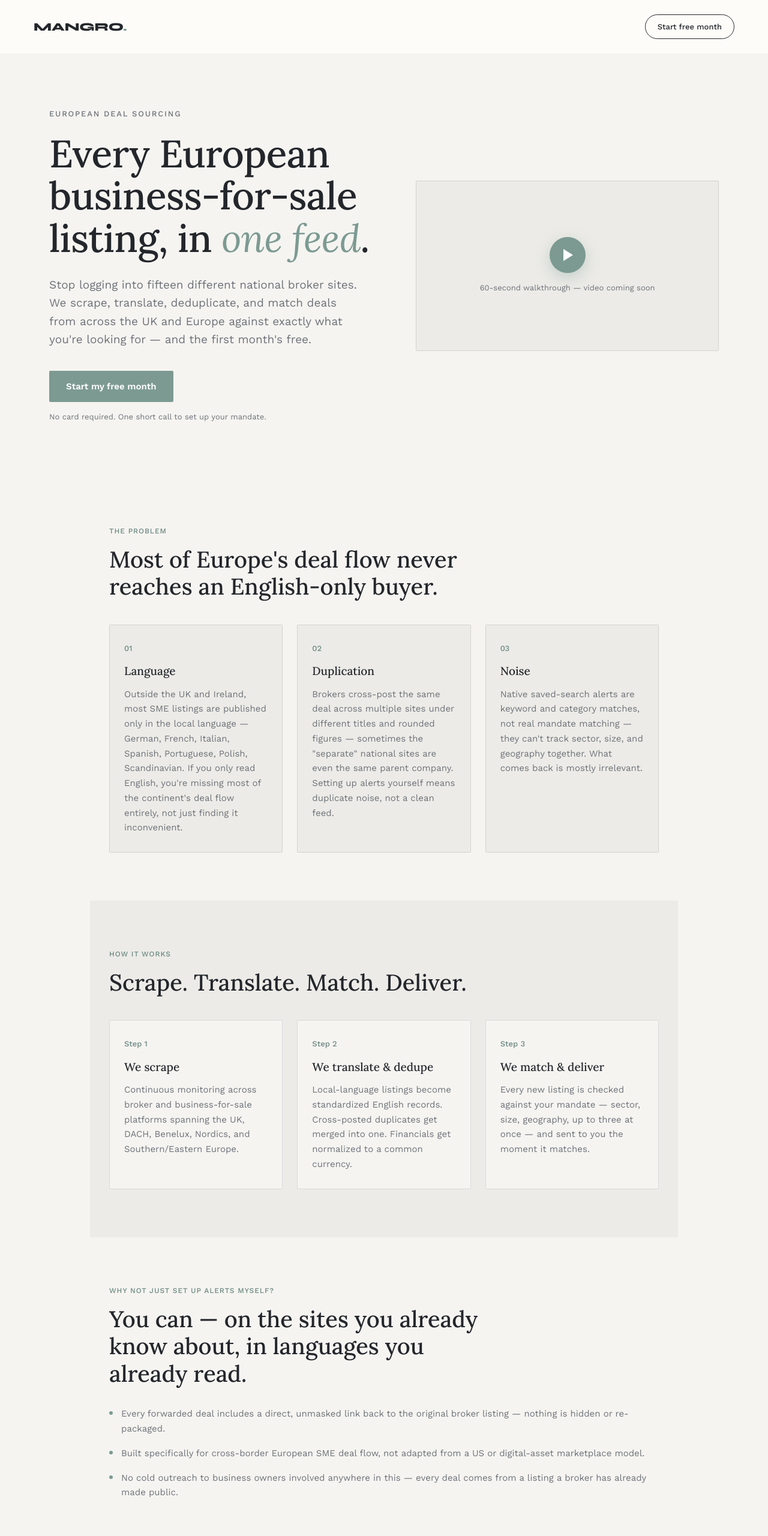
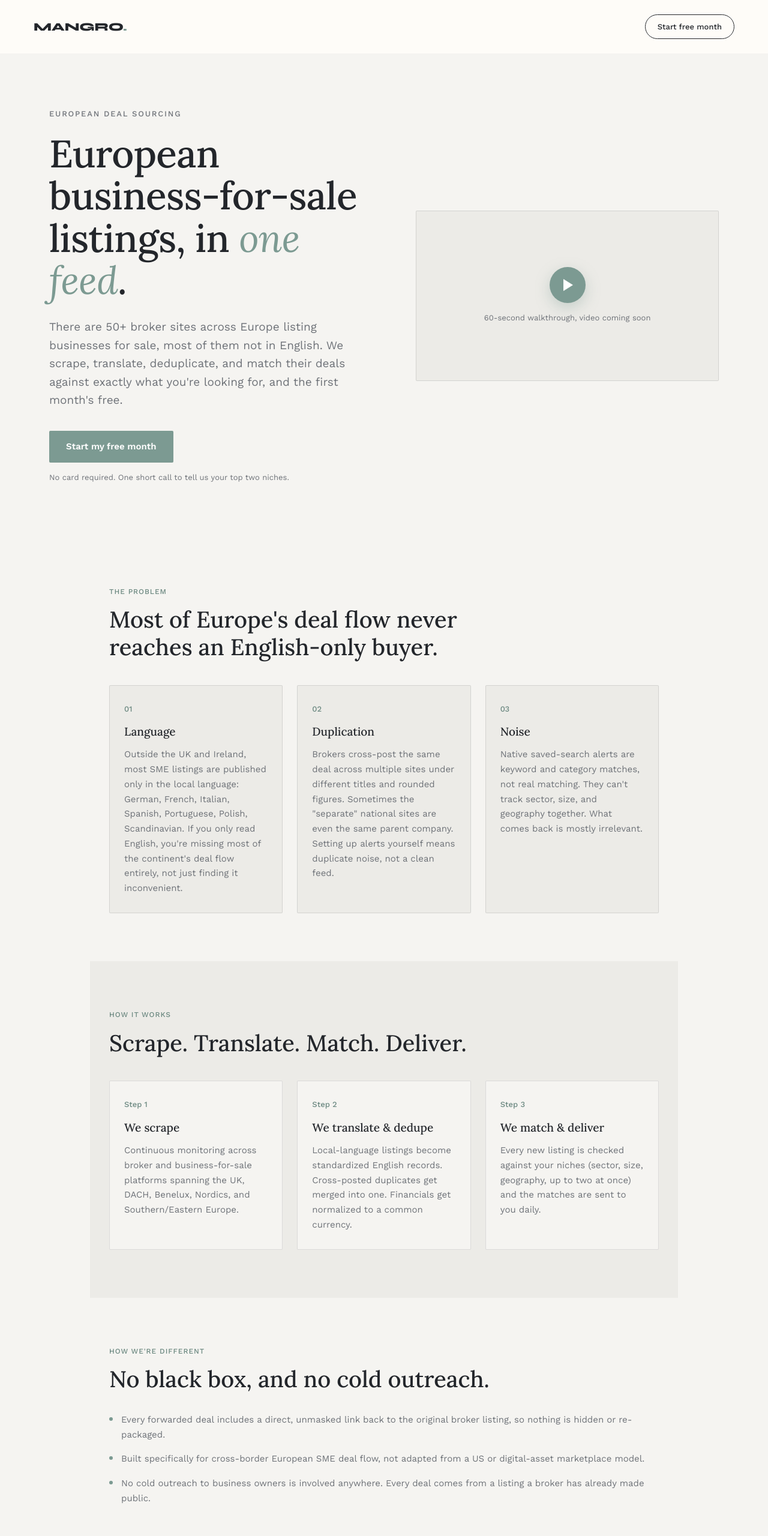
Before and after one commit to awarixo/mangro-systems, a plain HTML site: page deal-sourcing.html in a window 1280 px wide. Shown: the top 2560 px of the page at 60% size. Drawn offline with nearby package versions, Linux system fonts and the light colour scheme.

Commit message:
Update deal-sourcing copy: 50+ sites positioning, drop 'mandate' and em dashes, align with 2-niche daily-delivery offer
Co-Authored-By: Claude Sonnet 5.5 <noreply@anthropic.com>

```diff
--- a/deal-sourcing.html
+++ b/deal-sourcing.html
@@ -3,15 +3,15 @@
 <head>
 <meta charset="UTF-8">
 <meta name="viewport" content="width=device-width, initial-scale=1.0">
-<title>European Deal Sourcing, In One Feed — Mangrosystems</title>
-<meta name="description" content="We scrape, translate, and deduplicate business-for-sale listings from across the UK and Europe, matched to your acquisition mandate. First month free.">
+<title>European Deal Sourcing, In One Feed | Mangrosystems</title>
+<meta name="description" content="We scrape, translate, and deduplicate business-for-sale listings from across the UK and Europe, matched to the niches you're buying in. First month free.">
 <meta name="robots" content="index, follow">
 <link rel="canonical" href="https://mangrosystems.com/deal-sourcing.html">
 
 <meta property="og:type" content="website">
 <meta property="og:url" content="https://mangrosystems.com/deal-sourcing.html">
 <meta property="og:title" content="European Deal Sourcing, In One Feed">
-<meta property="og:description" content="Every European business-for-sale listing, translated, deduplicated, and matched to your mandate. First month free.">
+<meta property="og:description" content="European business-for-sale listings, translated, deduplicated, and matched to your niches. First month free.">
 
 <link rel="icon" href="/favicon.ico" sizes="any">
 <link rel="icon" type="image/png" sizes="32x32" href="/favicon-32x32.png">
@@ -328,18 +328,18 @@
   <div class="hero-grid">
     <div class="hero-copy">
       <div class="kicker">European Deal Sourcing</div>
-      <h1>Every European business-for-sale listing, in <em>one feed</em>.</h1>
-      <p class="hero-sub">Stop logging into fifteen different national broker sites. We scrape, translate, deduplicate, and match deals from across the UK and Europe against exactly what you're looking for — and the first month's free.</p>
+      <h1>European business-for-sale listings, in <em>one feed</em>.</h1>
+      <p class="hero-sub">There are 50+ broker sites across Europe listing businesses for sale, most of them not in English. We scrape, translate, deduplicate, and match their deals against exactly what you're looking for, and the first month's free.</p>
       <div class="hero-actions">
         <a href="https://cal.com/awariyusuf02/30min" target="_blank" rel="noopener" class="btn-primary">Start my free month</a>
       </div>
-      <p class="hero-note">No card required. One short call to set up your mandate.</p>
+      <p class="hero-note">No card required. One short call to tell us your top two niches.</p>
     </div>
     <div class="hero-video">
       <!-- VSL placeholder: replace this block with a <video src="..."> or embed iframe once filmed -->
       <div class="hero-video-placeholder">
         <div class="play-btn"></div>
-        <span>60-second walkthrough — video coming soon</span>
+        <span>60-second walkthrough, video coming soon</span>
       </div>
     </div>
   </div>
@@ -353,17 +353,17 @@
     <div class="card">
       <div class="num">01</div>
       <h3>Language</h3>
-      <p>Outside the UK and Ireland, most SME listings are published only in the local language — German, French, Italian, Spanish, Portuguese, Polish, Scandinavian. If you only read English, you're missing most of the continent's deal flow entirely, not just finding it inconvenient.</p>
+      <p>Outside the UK and Ireland, most SME listings are published only in the local language: German, French, Italian, Spanish, Portuguese, Polish, Scandinavian. If you only read English, you're missing most of the continent's deal flow entirely, not just finding it inconvenient.</p>
     </div>
     <div class="card">
       <div class="num">02</div>
       <h3>Duplication</h3>
-      <p>Brokers cross-post the same deal across multiple sites under different titles and rounded figures — sometimes the "separate" national sites are even the same parent company. Setting up alerts yourself means duplicate noise, not a clean feed.</p>
+      <p>Brokers cross-post the same deal across multiple sites under different titles and rounded figures. Sometimes the "separate" national sites are even the same parent company. Setting up alerts yourself means duplicate noise, not a clean feed.</p>
     </div>
     <div class="card">
       <div class="num">03</div>
       <h3>Noise</h3>
-      <p>Native saved-search alerts are keyword and category matches, not real mandate matching — they can't track sector, size, and geography together. What comes back is mostly irrelevant.</p>
+      <p>Native saved-search alerts are keyword and category matches, not real matching. They can't track sector, size, and geography together. What comes back is mostly irrelevant.</p>
     </div>
   </div>
 </section>
@@ -386,19 +386,19 @@
     <div class="card" style="background: var(--paper);">
       <div class="num">Step 3</div>
       <h3>We match &amp; deliver</h3>
-      <p>Every new listing is checked against your mandate — sector, size, geography, up to three at once — and sent to you the moment it matches.</p>
+      <p>Every new listing is checked against your niches (sector, size, geography, up to two at once) and the matches are sent to you daily.</p>
     </div>
   </div>
 </section>
 
 <!-- TRUST -->
 <section>
-  <div class="section-eyebrow">Why Not Just Set Up Alerts Myself?</div>
-  <h2>You can — on the sites you already know about, in languages you already read.</h2>
+  <div class="section-eyebrow">How We're Different</div>
+  <h2>No black box, and no cold outreach.</h2>
   <ul class="trust-list">
-    <li>Every forwarded deal includes a direct, unmasked link back to the original broker listing — nothing is hidden or re-packaged.</li>
+    <li>Every forwarded deal includes a direct, unmasked link back to the original broker listing, so nothing is hidden or re-packaged.</li>
     <li>Built specifically for cross-border European SME deal flow, not adapted from a US or digital-asset marketplace model.</li>
-    <li>No cold outreach to business owners involved anywhere in this — every deal comes from a listing a broker has already made public.</li>
+    <li>No cold outreach to business owners is involved anywhere. Every deal comes from a listing a broker has already made public.</li>
   </ul>
 </section>
 
@@ -407,23 +407,23 @@
   <div class="section-eyebrow">Questions</div>
   <div class="faq">
     <h3>Can't I just set up free alerts on a few sites myself?</h3>
-    <p>You can — on the sites you already know about, in languages you already read. The two things that are genuinely hard to do yourself: monitoring fifteen-plus fragmented national sites without creating that many accounts, and reading deals published only in German, French, Italian, or another language you don't speak. We do both automatically, and remove the duplicate noise that comes from brokers cross-posting the same deal in multiple places.</p>
+    <p>You can, on the sites you already know about, in languages you already read. The two things that are genuinely hard to do yourself: monitoring 50+ fragmented broker sites across Europe without creating that many accounts, and reading deals published only in German, French, Italian, or another language you don't speak. We do both automatically, and remove the duplicate noise that comes from brokers cross-posting the same deal in multiple places.</p>
   </div>
   <div class="faq">
     <h3>How is this different from a deal-origination or BD agency?</h3>
-    <p>We don't cold-contact business owners to manufacture off-market deals. This is sourced entirely from listings brokers have already made public. That means no multi-week ramp-up and no manufactured pipeline — matching starts as soon as your mandate is set.</p>
+    <p>We don't cold-contact business owners to manufacture off-market deals. This is sourced entirely from listings brokers have already made public. That means no multi-week ramp-up and no manufactured pipeline. Matching starts as soon as we know your niches.</p>
   </div>
 </section>
 
 <!-- TRIAL -->
 <section>
   <div class="section-eyebrow">Free Trial</div>
-  <h2>See what's actually listed against your mandate — free for 30 days.</h2>
+  <h2>See what's actually listed in your niches, free for 30 days.</h2>
   <div class="trial-box">
     <ul>
-      <li>30 days, full access — all your mandates, real-time delivery, direct source links</li>
+      <li>30 days, full access: up to two niches, daily delivery, direct source links</li>
       <li>No card required to start</li>
-      <li>One short call to set your mandate and go live</li>
+      <li>One short call to set your niches and go live</li>
     </ul>
     <p class="trial-price">After day 30, continues at €250/month unless cancelled.</p>
     <a href="https://cal.com/awariyusuf02/30min" target="_blank" rel="noopener" class="btn-primary">Start my free month</a>
@@ -433,7 +433,7 @@
 <!-- FINAL CTA -->
 <div class="cta-band">
   <div class="section-eyebrow">Get Started</div>
-  <h2>Your mandate, across every broker site in Europe.</h2>
+  <h2>Your niches, across Europe's broker sites.</h2>
   <p>One short call to set it up. First month's free either way.</p>
   <a href="https://cal.com/awariyusuf02/30min" target="_blank" rel="noopener" class="btn-primary">Start my free month</a>
 </div>
```
